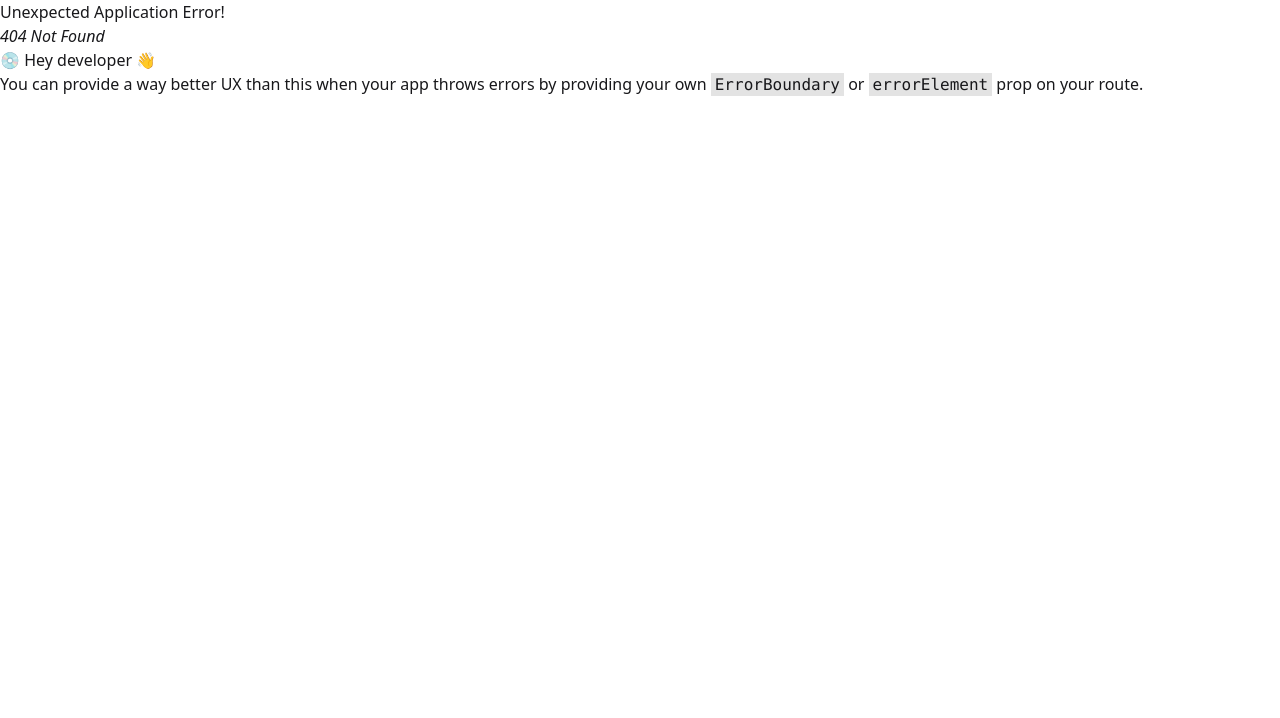
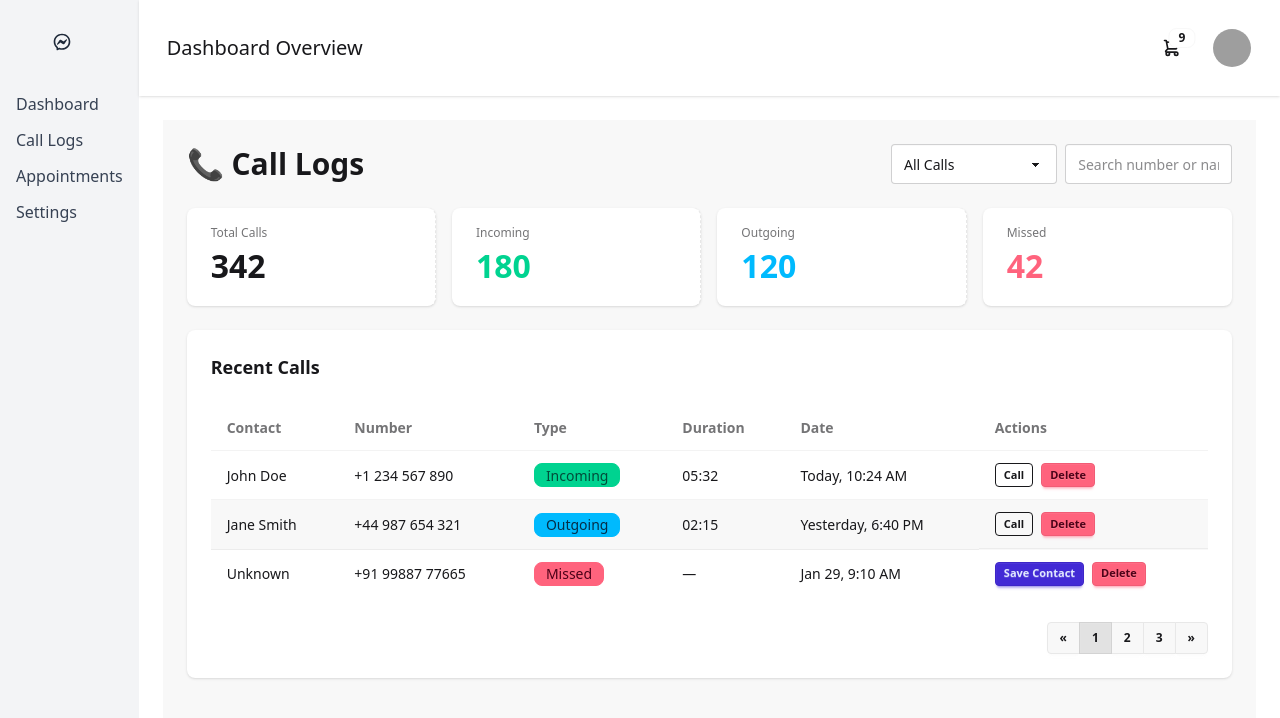
Before and after one commit to ratanchowdhury360/phonebook-dashboard-client, a React (Vite) app: page /callLogs in a window 1280 px wide. Before the commit this address had no page. Shown: the top 718 px of the page. Built offline with nearby package versions, Linux system fonts and the light colour scheme; grey boxes are pictures that could not be loaded.

Commit message:
call logs component setup

```diff
--- /dev/null
+++ b/src/Pages/CallLogs/CallLogs.jsx
@@ -0,0 +1,130 @@
+import React from "react";
+
+const CallLogs = () => {
+  return (
+    <div className="min-h-screen bg-base-200 p-6">
+      {/* Header */}
+      <div className="mb-6 flex flex-col gap-4 md:flex-row md:items-center md:justify-between">
+        <h1 className="text-3xl font-bold">📞 Call Logs</h1>
+
+        <div className="flex gap-2">
+          <select className="select select-bordered">
+            <option>All Calls</option>
+            <option>Incoming</option>
+            <option>Outgoing</option>
+            <option>Missed</option>
+          </select>
+
+          <input
+            type="text"
+            placeholder="Search number or name"
+            className="input input-bordered w-full max-w-xs"
+          />
+        </div>
+      </div>
+
+      {/* Stats */}
+      <div className="grid grid-cols-1 gap-4 md:grid-cols-4 mb-6">
+        <div className="stat bg-base-100 shadow rounded-box">
+          <div className="stat-title">Total Calls</div>
+          <div className="stat-value">342</div>
+        </div>
+
+        <div className="stat bg-base-100 shadow rounded-box">
+          <div className="stat-title">Incoming</div>
+          <div className="stat-value text-success">180</div>
+        </div>
+
+        <div className="stat bg-base-100 shadow rounded-box">
+          <div className="stat-title">Outgoing</div>
+          <div className="stat-value text-info">120</div>
+        </div>
+
+        <div className="stat bg-base-100 shadow rounded-box">
+          <div className="stat-title">Missed</div>
+          <div className="stat-value text-error">42</div>
+        </div>
+      </div>
+
+      {/* Call Log List */}
+      <div className="card bg-base-100 shadow">
+        <div className="card-body">
+          <h2 className="card-title mb-4">Recent Calls</h2>
+
+          <div className="overflow-x-auto">
+            <table className="table table-zebra">
+              <thead>
+                <tr>
+                  <th>Contact</th>
+                  <th>Number</th>
+                  <th>Type</th>
+                  <th>Duration</th>
+                  <th>Date</th>
+                  <th>Actions</th>
+                </tr>
+              </thead>
+              <tbody>
+                <tr>
+                  <td>John Doe</td>
+                  <td>+1 234 567 890</td>
+                  <td>
+                    <span className="badge badge-success">Incoming</span>
+                  </td>
+                  <td>05:32</td>
+                  <td>Today, 10:24 AM</td>
+                  <td className="flex gap-2">
+                    <button className="btn btn-xs btn-outline">Call</button>
+                    <button className="btn btn-xs btn-error">Delete</button>
+                  </td>
+                </tr>
+
+                <tr>
+                  <td>Jane Smith</td>
+                  <td>+44 987 654 321</td>
+                  <td>
+                    <span className="badge badge-info">Outgoing</span>
+                  </td>
+                  <td>02:15</td>
+                  <td>Yesterday, 6:40 PM</td>
+                  <td className="flex gap-2">
+                    <button className="btn btn-xs btn-outline">Call</button>
+                    <button className="btn btn-xs btn-error">Delete</button>
+                  </td>
+                </tr>
+
+                <tr>
+                  <td>Unknown</td>
+                  <td>+91 99887 77665</td>
+                  <td>
+                    <span className="badge badge-error">Missed</span>
+                  </td>
+                  <td>—</td>
+                  <td>Jan 29, 9:10 AM</td>
+                  <td className="flex gap-2">
+                    <button className="btn btn-xs btn-primary">
+                      Save Contact
+                    </button>
+                    <button className="btn btn-xs btn-error">Delete</button>
+                  </td>
+                </tr>
+              </tbody>
+            </table>
+          </div>
+
+          {/* Pagination */}
+          <div className="mt-4 flex justify-end">
+            <div className="join">
+              <button className="join-item btn btn-sm">«</button>
+              <button className="join-item btn btn-sm btn-active">1</button>
+              <button className="join-item btn btn-sm">2</button>
+              <button className="join-item btn btn-sm">3</button>
+              <button className="join-item btn btn-sm">»</button>
+            </div>
+          </div>
+        </div>
+      </div>
+    </div>
+  );
+};
+
+export default CallLogs;
--- a/src/Router/Router.jsx
+++ b/src/Router/Router.jsx
@@ -1,6 +1,7 @@
 import { createBrowserRouter } from "react-router";
 import HomeLayout from "../Layout/HomeLayout";
 import Dashboard from "../Pages/Dashboard/Dashboard";
+import CallLogs from "../Pages/CallLogs/CallLogs";
 
 
  export const router = createBrowserRouter([
@@ -9,6 +10,11 @@ import Dashboard from "../Pages/Dashboard/Dashboard";
     Component: HomeLayout,
     children: [
         {index: true, Component: Dashboard},
+        {path: "/dashboard", Component: Dashboard},
+        {
+          path: "/callLogs",
+          Component: CallLogs
+        },
 
     ]
   },
--- a/src/Shared/Sideber/Sideber.jsx
+++ b/src/Shared/Sideber/Sideber.jsx
@@ -15,7 +15,7 @@ const Sideber = () => {
                        <NavLink to="/dashboard">Dashboard</NavLink>
                     </li>
                     <li className="text-gray-700 font-medium hover:text-blue-600 cursor-pointer">
-                        <NavLink to="/contacts">Call Logs</NavLink>
+                        <NavLink to="/callLogs">Call Logs</NavLink>
                     </li>
                     <li className="text-gray-700 font-medium hover:text-blue-600 cursor-pointer">
                         <NavLink to="/messages">Appointments</NavLink>
```
